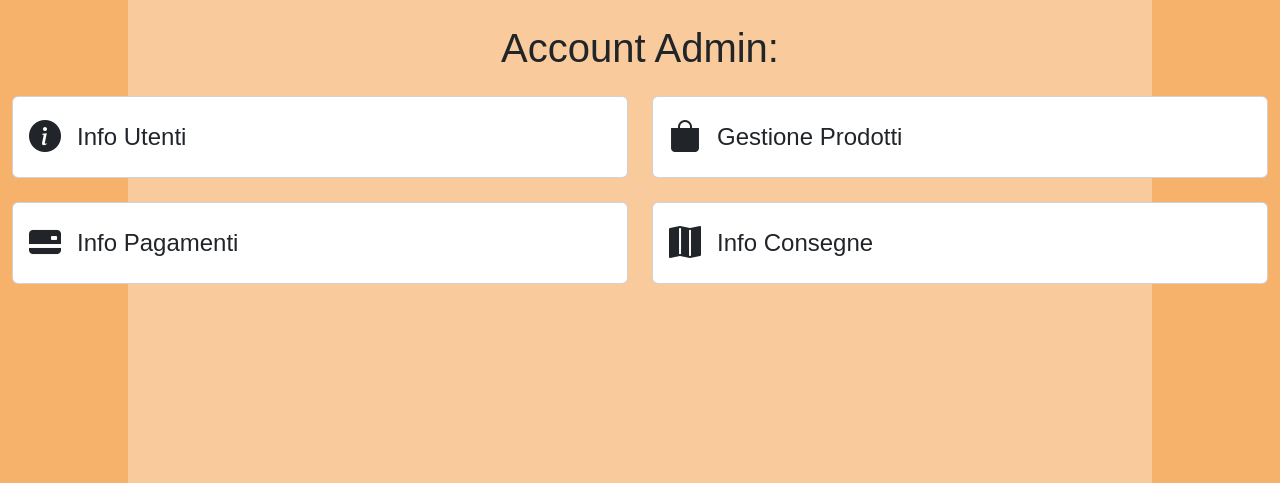
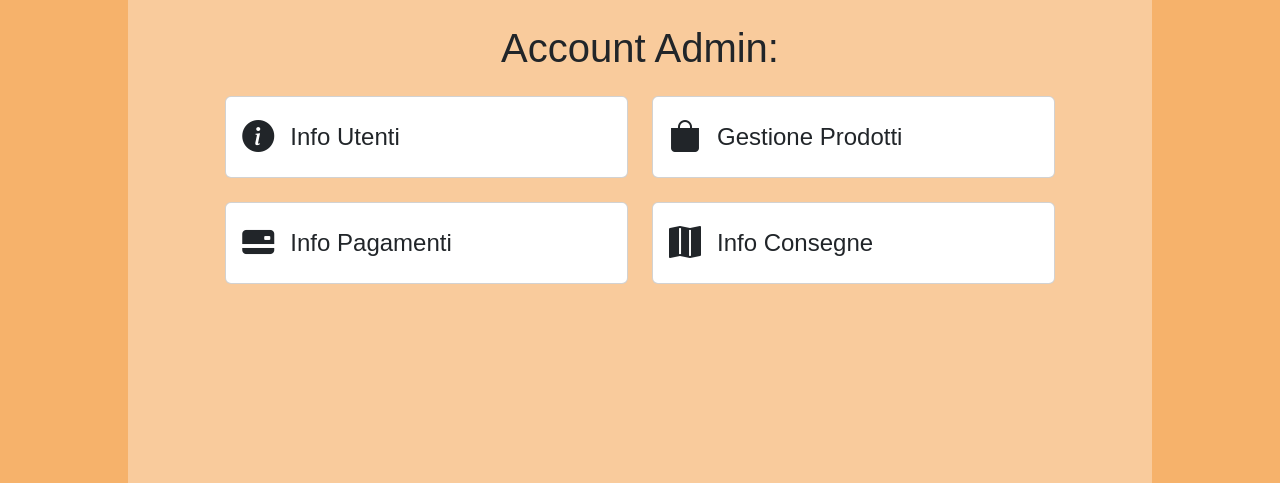
Before and after one commit to FedeDL777/ProgettoWeb_Artigiany, a PHP site: page /accountAdmin.php in a window 1280 px wide. Shown: the part 56-539 px from the top of the page. Run offline with PHP 8.4, Linux system fonts and the light colour scheme.

Commit message:
Remove redundant stylesheet links from multiple pages for cleaner code

```diff
--- a/Progetto/Code/pages/accountAdmin.php
+++ b/Progetto/Code/pages/accountAdmin.php
@@ -2,11 +2,10 @@
 include("../includes/header.php"); // Include il file header.php
 ?>
 <main class="container-fluid py-4">
-    <link rel="stylesheet" href="../CSS/styles.css">
     <div class="container-page">
         <div class="row">
             <!-- Contenuto principale -->
-            <section class="col-md-12">
+            <section class="col-md-8 col-sm-12 mx-auto">
                 <div id="main-content">
                     <!-- Contenuto della pagina admin -->
                     <h1 class="text-center">Account Admin:</h1>
--- a/Progetto/Code/pages/accountClient.php
+++ b/Progetto/Code/pages/accountClient.php
@@ -2,11 +2,10 @@
 include("../includes/header.php"); // Include il file header.php
 ?>
 <main class="container-fluid py-4">
-    <link rel="stylesheet" href="../CSS/styles.css">
     <div class="container-page">
         <div class="row">
             <!-- Contenuto principale -->
-            <section class="col-md-12">
+            <section class="col-md-8 col-sm-12 mx-auto">
                 <div id="main-content">
                     <!-- Contenuto della pagina del profilo -->
                     <h1 class="text-center">Il mio account:</h1>
--- a/Progetto/Code/pages/cart.php
+++ b/Progetto/Code/pages/cart.php
@@ -33,7 +33,6 @@ $cart_items = $dbh->searchCartProducts($cart_id);
 ?>
 
 <main>
-    <link rel="stylesheet" href="../CSS/styles.css">
     <div class="container-page">
         <div class="row">
     <div class="container py-5">
--- a/Progetto/Code/pages/gestione_prodotti.php
+++ b/Progetto/Code/pages/gestione_prodotti.php
@@ -102,7 +102,6 @@ include("../includes/header.php");
 ?>
 
 <main class="container-fluid py-4">
-    <link rel="stylesheet" href="../CSS/styles.css">
     <div class="container-page">
         <h1 class="mb-4">Gestione Prodotti</h1>
 
--- a/Progetto/Code/pages/impostazioni_consegna.php
+++ b/Progetto/Code/pages/impostazioni_consegna.php
@@ -39,8 +39,7 @@ if ($_SERVER['REQUEST_METHOD'] === 'POST' && isset($_POST['save_address'])) {
 <main>
     <div class="container-page">
         <div id="main-content">
-    <link rel="stylesheet" href="../CSS/styles.css">
-    <div class="container py-5">
+                <div class="container py-5">
         <h1 class="mb-4 text-center">Informazioni di Spedizione</h1>
 
         <form method="POST" action="" onsubmit="combineAddressFields()">
--- a/Progetto/Code/pages/info_utenti.php
+++ b/Progetto/Code/pages/info_utenti.php
@@ -18,8 +18,7 @@ include("../includes/header.php");
 ?>
 
 <main>
-    <link rel="stylesheet" href="../CSS/styles.css">
-    <div class="container py-5">
+        <div class="container py-5">
         <h1 class="mb-4">Gestione Utenti Registrati</h1>
 
         <?php if (!empty($users)): ?>
--- a/Progetto/Code/pages/login.php
+++ b/Progetto/Code/pages/login.php
@@ -55,7 +55,6 @@ include("../includes/header.php");
 
         <div class="container-page">
         <div id="main-content">
-        <link rel="stylesheet" href="../CSS/styles.css">
         <div class="d-flex justify-content-center align-items-center vh-90">
             <div class="container-fluid text-center px-3">
                 <div class="row justify-content-center">
--- a/Progetto/Code/pages/mio_ordine.php
+++ b/Progetto/Code/pages/mio_ordine.php
@@ -30,8 +30,7 @@ include("../includes/header.php");
 ?>
 
 <main>
-    <link rel="stylesheet" href="../CSS/styles.css">
-    <div class="container py-5">
+        <div class="container py-5">
         <h1 class="mb-4 text-center">I tuoi Ordini</h1>
 
         <!-- Verifica se il carrello è vuoto -->
--- a/Progetto/Code/pages/notifications.php
+++ b/Progetto/Code/pages/notifications.php
@@ -32,7 +32,6 @@ include("../includes/header.php");
 ?>
 
 <main class="container my-4">
-    <link rel="stylesheet" href="../CSS/styles.css">
 
     <div class="container-page">
         <div id="main-content">
--- a/Progetto/Code/pages/product.php
+++ b/Progetto/Code/pages/product.php
@@ -23,7 +23,6 @@ include("../includes/header.php");
 <main>
     <div class="container-page">
         <div id="main-content">
-    <link rel="stylesheet" href="../CSS/styles.css">
     <div class="container py-5">
         <div class="row">
             <!-- Sezione immagine prodotto -->
--- a/Progetto/Code/pages/register.php
+++ b/Progetto/Code/pages/register.php
@@ -36,7 +36,6 @@ include("../includes/header.php");
 <main>
     <div class="container-page">
         <div id="main-content">
-    <link rel="stylesheet" href="../CSS/styles.css">
     <div class="d-flex justify-content-center align-items-center vh-90">
         <div class="container-fluid text-center px-3">
             <?php if (isUserLoggedIn()): ?>
```
